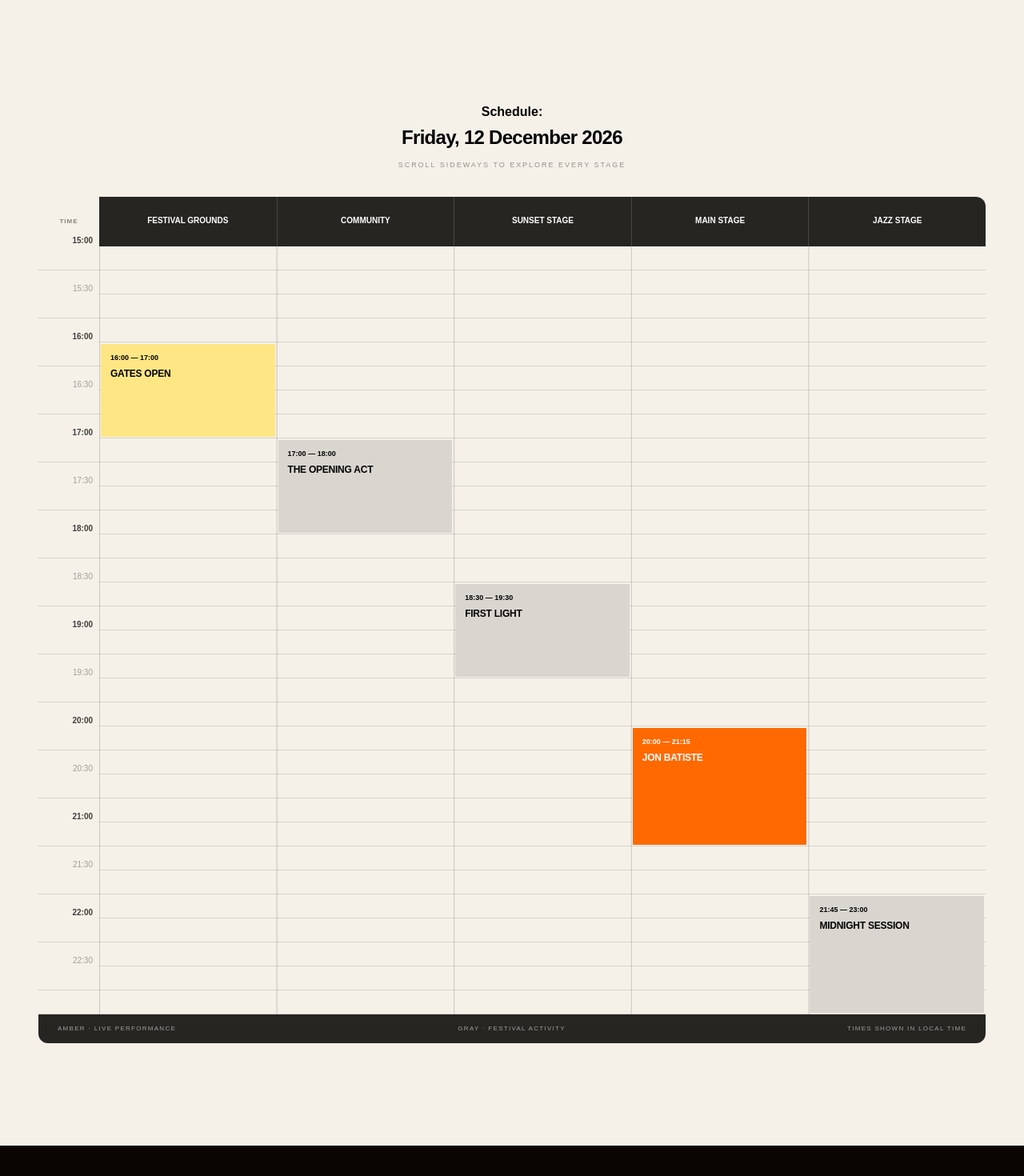
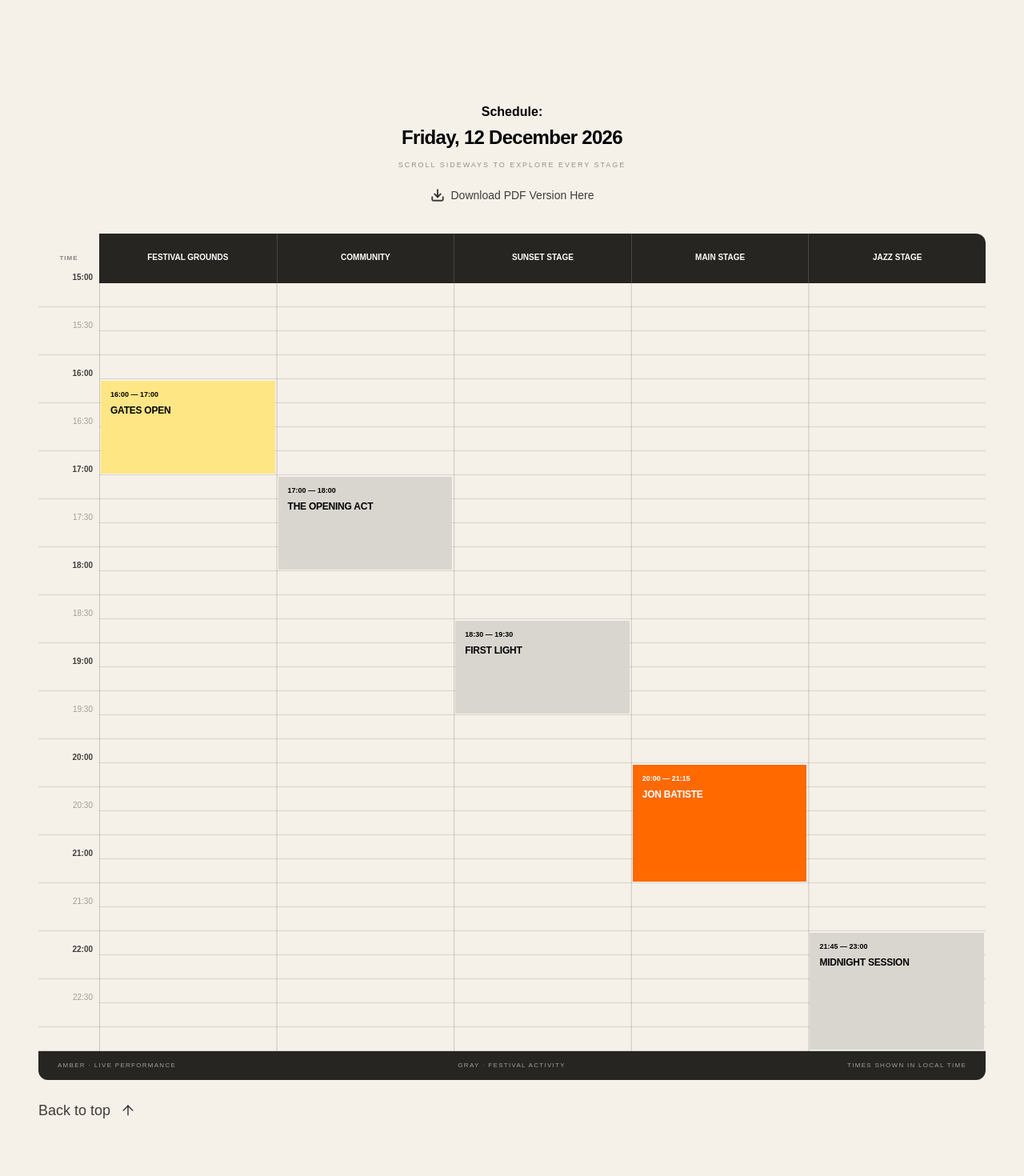
Before and after one commit to pizzanathea/concert_app, a Next.js app: page /schedule/friday in a window 1280 px wide. Shown: the part 80-1550 px from the top of the page at 80% size. Before the commit the page ends 1512 px from the top, so only its background shows below. Built offline with nearby package versions, Linux system fonts and the light colour scheme.

Commit message:
detailing-schedule

```diff
--- a/app/(public)/schedule/schedule-day-content.tsx
+++ b/app/(public)/schedule/schedule-day-content.tsx
@@ -1,6 +1,7 @@
 "use client";
 
 import { motion } from "framer-motion";
+import { ArrowUp, Download } from "lucide-react";
 import type { ScheduleDay, ScheduleEntry } from "./schedule-data";
 
 const stageNames = [
@@ -56,6 +57,24 @@ export default function ScheduleDayContent({ day }: { day: ScheduleDay }) {
             <p className="mt-3 text-[9px] font-medium uppercase tracking-[0.22em] text-black/40">
               Scroll sideways to explore every stage
             </p>
+            <button
+              type="button"
+              onClick={() => window.print()}
+              className="group mt-5 inline-flex items-center gap-2 text-sm font-medium text-black/75 transition-colors hover:text-black"
+            >
+              <Download aria-hidden="true" size={18} strokeWidth={2.5} />
+              <span className="relative block overflow-hidden leading-5">
+                <span className="block transition-transform duration-500 ease-[cubic-bezier(0.22,1,0.36,1)] group-hover:-translate-y-full group-focus-visible:-translate-y-full motion-reduce:transition-none">
+                  Download PDF Version Here
+                </span>
+                <span
+                  aria-hidden="true"
+                  className="absolute inset-x-0 top-full transition-transform duration-500 ease-[cubic-bezier(0.22,1,0.36,1)] group-hover:-translate-y-full group-focus-visible:-translate-y-full motion-reduce:transition-none"
+                >
+                  Download PDF Version Here
+                </span>
+              </span>
+            </button>
           </div>
 
           <div
@@ -160,6 +179,31 @@ export default function ScheduleDayContent({ day }: { day: ScheduleDay }) {
             <span>Gray · Festival activity</span>
             <span>Times shown in local time</span>
           </div>
+          <div className="flex justify-start pt-6">
+            <button
+              type="button"
+              onClick={() => window.scrollTo({ top: 0, behavior: "smooth" })}
+              className="group inline-flex items-center gap-3 text-lg font-normal text-black/75 transition-colors duration-300 hover:text-black"
+            >
+              <span className="relative block overflow-hidden leading-7">
+                <span className="block transition-transform duration-500 ease-[cubic-bezier(0.22,1,0.36,1)] group-hover:-translate-y-full group-focus-visible:-translate-y-full motion-reduce:transition-none">
+                  Back to top
+                </span>
+                <span
+                  aria-hidden="true"
+                  className="absolute inset-x-0 top-full whitespace-nowrap transition-transform duration-500 ease-[cubic-bezier(0.22,1,0.36,1)] group-hover:-translate-y-full group-focus-visible:-translate-y-full motion-reduce:transition-none"
+                >
+                  Back to top
+                </span>
+              </span>
+              <ArrowUp
+                aria-hidden="true"
+                size={20}
+                strokeWidth={1.8}
+                className="transition-transform duration-500 ease-[cubic-bezier(0.22,1,0.36,1)] group-hover:-translate-y-1 group-focus-visible:-translate-y-1 motion-reduce:transition-none"
+              />
+            </button>
+          </div>
         </div>
       </section>
     </main>
```
